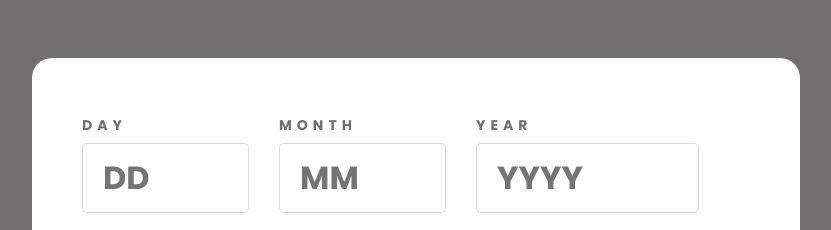
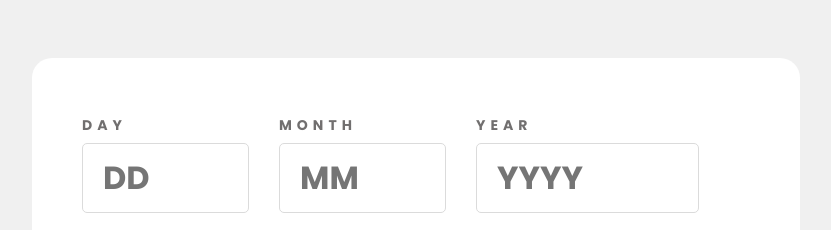
Before and after one commit to minhkhai2005/Age-calculator-app, a plain HTML site: page index.html in a window 1280 px wide. Shown: the top 230 px of the page, without its empty margins (224-1055 px from the left). Drawn offline with Linux system fonts and the light colour scheme.

Commit message:
Update style.css

```diff
--- a/style.css
+++ b/style.css
@@ -29,7 +29,7 @@ input[type="number"]::-webkit-inner-spin-button,
 }
 
 html {
-    background: var(--Smokey-grey);
+    background: var(--Off-white);
 }
 
 .wrapper {
```
